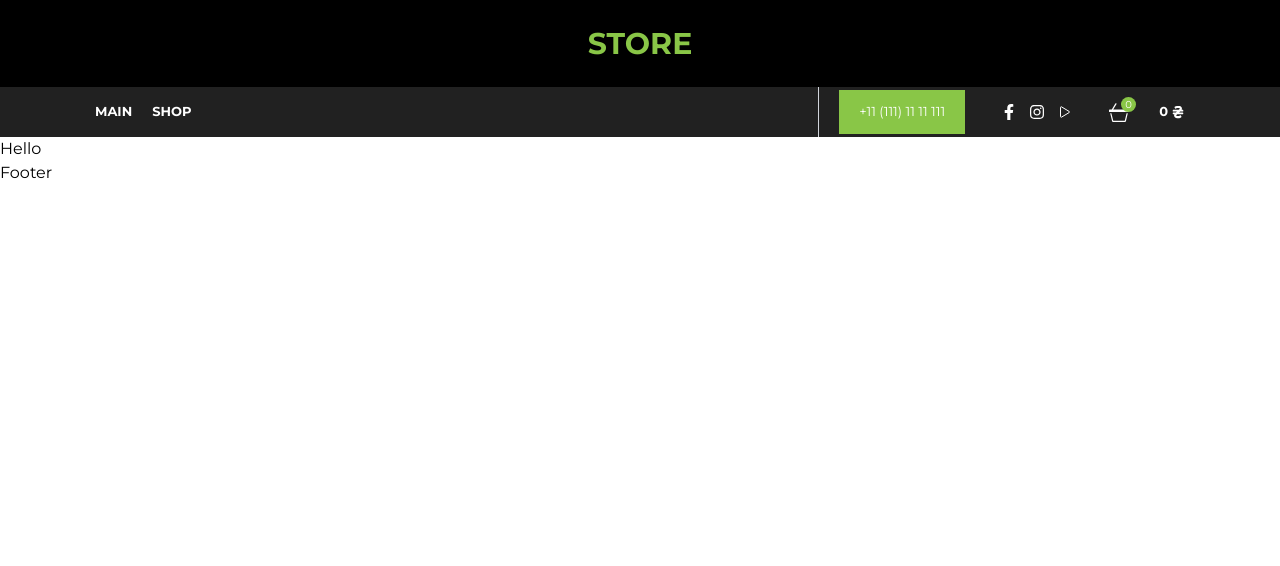
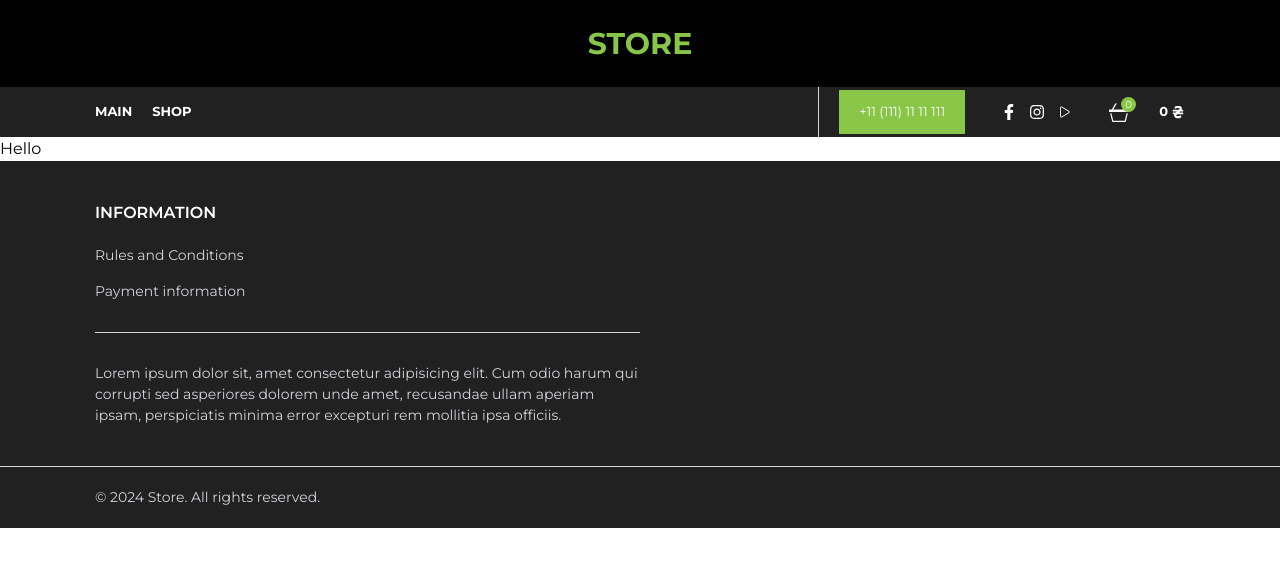
Before and after one commit to Taras-Rm/e-commerce-shop, a Next.js app in the folder client/: page / in a window 1280 px wide. Shown: the top 566 px of the page. Built offline with nearby package versions, Linux system fonts and the light colour scheme.

Commit message:
footer content

```diff
--- a/client/src/components/Footer/index.tsx
+++ b/client/src/components/Footer/index.tsx
@@ -1,7 +1,33 @@
 import React from "react";
+import MaxWidthWrapper from "../MaxWidthWrapper";
 
 function Footer() {
-  return <div>Footer</div>;
+  return (
+    <footer className="bg-[#212121] text-gray-300 pt-[40px] pb-[20px] text-[14px]">
+      <MaxWidthWrapper>
+        <div className="w-full md:w-1/2">
+          <h4 className="text-[#ffffff] text-[16px] uppercase font-semibold mb-[20px]">
+            Information
+          </h4>
+          <div className="flex flex-col space-y-[15px]">
+            <span>Rules and Conditions</span>
+            <span>Payment information</span>
+          </div>
+          <div className="h-[1px] bg-gray-300 w-full my-[30px]" />
+          <p>
+            Lorem ipsum dolor sit, amet consectetur adipisicing elit. Cum odio
+            harum qui corrupti sed asperiores dolorem unde amet, recusandae
+            ullam aperiam ipsam, perspiciatis minima error excepturi rem
+            mollitia ipsa officiis.
+          </p>
+        </div>
+      </MaxWidthWrapper>
+      <div className="h-[1px] bg-gray-300 w-full mt-[40px] mb-[20px]" />
+      <MaxWidthWrapper>
+        <span>© 2024 Store. All rights reserved.</span>
+      </MaxWidthWrapper>
+    </footer>
+  );
 }
 
 export default Footer;
```
